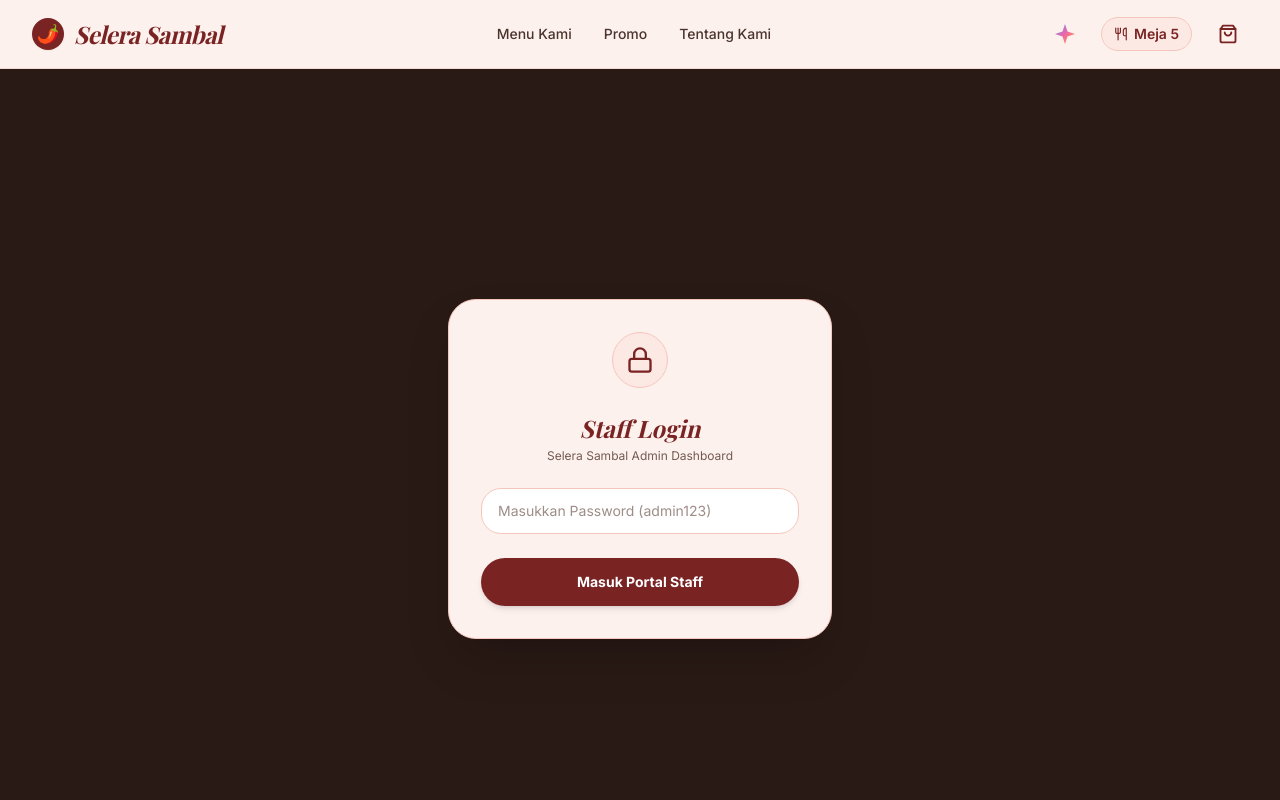
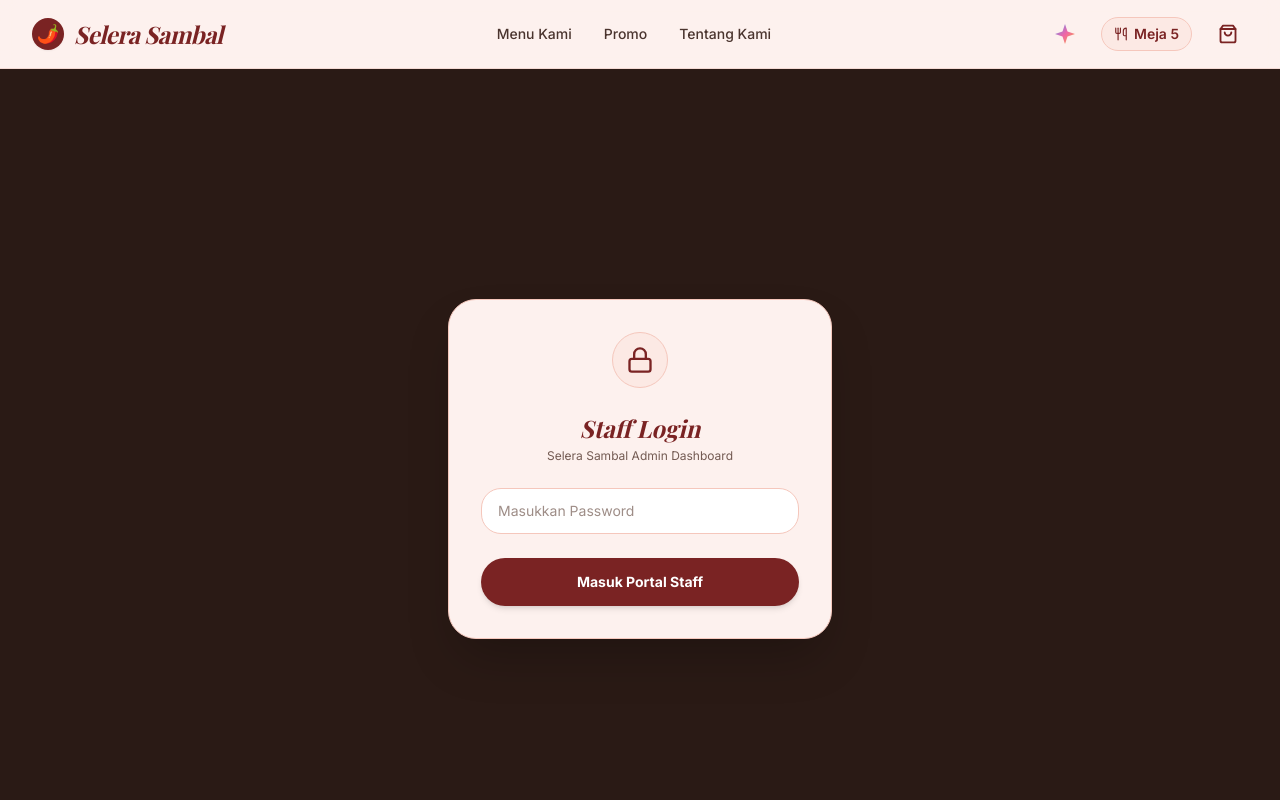
Before and after one commit to Ice-Nao-Eevee/Tera_Work, a Next.js app: page /admin in a window 1280 px wide. Shown: the top 800 px of the page. Built offline with nearby package versions, Linux system fonts and the light colour scheme; a web font is replaced by a local one.

Commit message:
Make the first page background transparent

```diff
--- a/app/admin/page.tsx
+++ b/app/admin/page.tsx
@@ -105,7 +105,7 @@ export default function AdminPage() {
             type="password"
             value={password}
             onChange={(e) => setPassword(e.target.value)}
-            placeholder="Masukkan Password (admin123)"
+            placeholder="Masukkan Password"
             className="w-full px-4 py-3 rounded-2xl border border-[#f5c7bc] bg-white text-sm text-[#2a1a15] placeholder-[#9e8d87] focus:outline-none focus:border-[#7a2323]"
           />
           <button
--- a/app/page.tsx
+++ b/app/page.tsx
@@ -9,7 +9,7 @@ export default function HomePage() {
   return (
     <main className="min-h-[calc(100vh-80px)] flex flex-col justify-between relative bg-[#2a1a15] text-white overflow-hidden">
       {/* Background Image with Dark Gradient Overlay matching desktop-welcome screenshot */}
-      <div className="absolute inset-0 z-0 opacity-40 mix-blend-overlay">
+      <div className="absolute inset-0 z-0 opacity-70">
         <Image
           src="/foodbg.jpg"
           alt="Selera Sambal Background"
@@ -23,7 +23,7 @@ export default function HomePage() {
         />
       </div>
 
-      <div className="absolute inset-0 z-0 bg-gradient-to-t from-[#2a1a15] via-[#2a1a15]/60 to-transparent" />
+      <div className="absolute inset-0 z-0 bg-gradient-to-t from-[#2a1a15]/90 via-[#2a1a15]/20 to-transparent" />
 
       {/* Hero Content Container */}
       <section className="relative z-10 max-w-7xl mx-auto px-6 md:px-12 pt-16 md:pt-28 pb-20 flex-1 flex flex-col justify-center items-center text-center">
```
